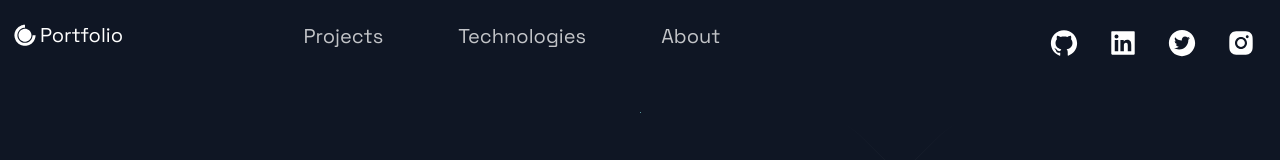
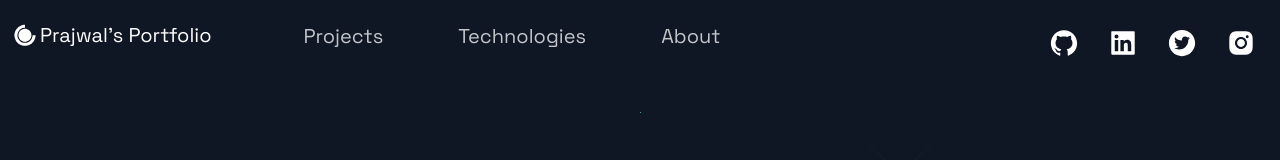
Before and after one commit to prajwalj27/myPersonalPortfolio, a Next.js app: page / in a window 1280 px wide. Shown: the top 160 px of the page. Built offline with nearby package versions, Linux system fonts and the light colour scheme.

Commit message:
Change header from 'Portfolio' to 'Prajwal's Portfolio'

```diff
--- a/src/components/Header/Header.js
+++ b/src/components/Header/Header.js
@@ -10,7 +10,7 @@
     <Div1>
       <Link href="/">
         <a style={{ display: 'flex', alignItems: 'center', color:"white", marginBottom:"20px" }}>
-          <DiCssdeck size="3rem" /> <Span>Portfolio</Span>
+          <DiCssdeck size="3rem" /> <Span>Prajwal's Portfolio</Span>
         </a>
       </Link>
     </Div1>
```
